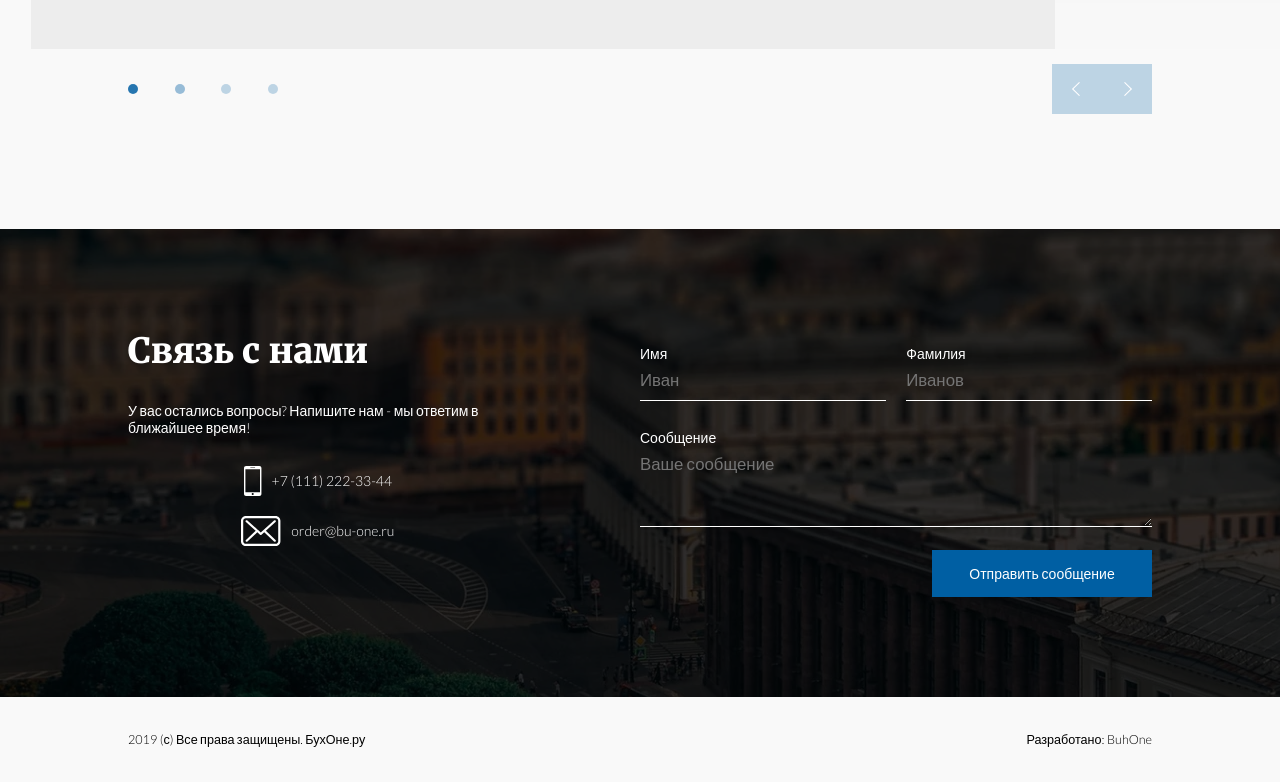
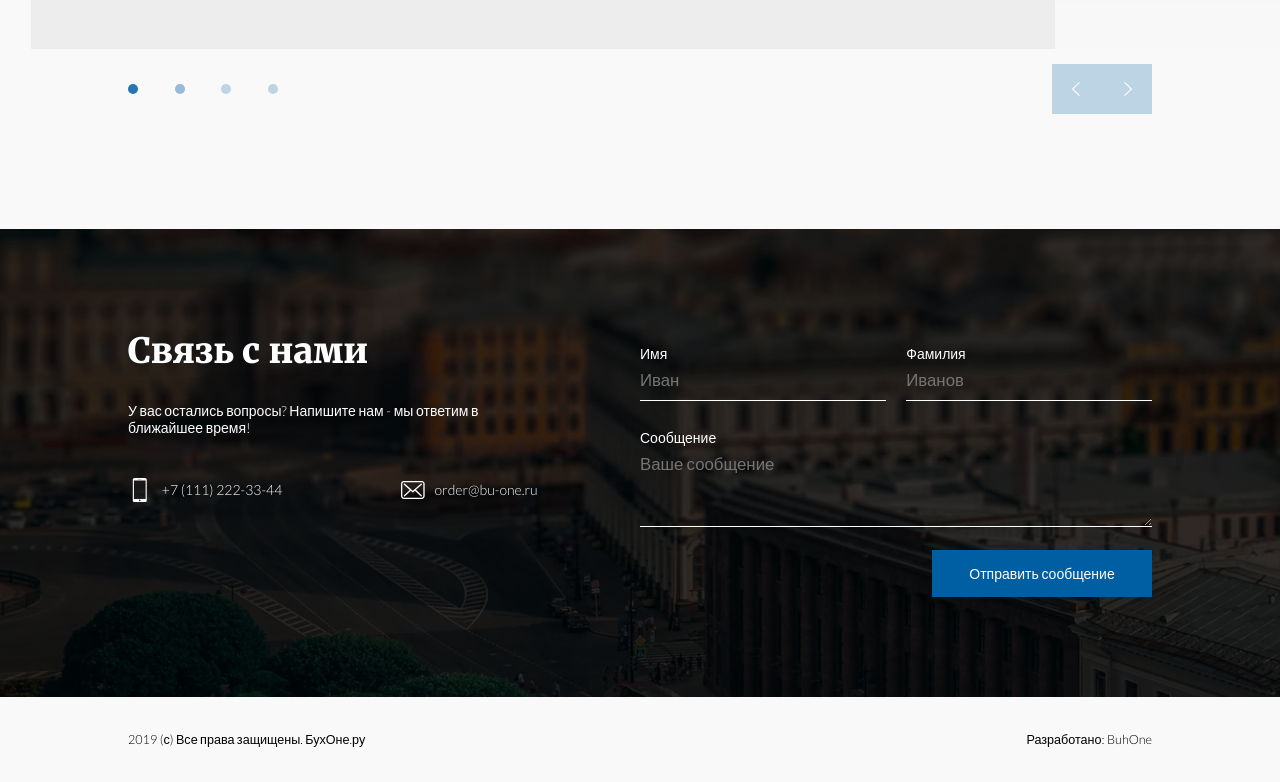
Before and after one commit to B100D3d/it-group-test, a React (Create React App) app: page / in a window 1280 px wide. Shown: the part 4142-4924 px from the top of the page. Built offline with nearby package versions, Linux system fonts and the light colour scheme.

Commit message:
fix: footer styles

```diff
--- a/src/components/ContactsBlock/contacts-block.module.sass
+++ b/src/components/ContactsBlock/contacts-block.module.sass
@@ -42,14 +42,17 @@
         width: 100%
         display: flex
         margin-top: 3rem
+        justify-content: space-between
 
         span
           display: flex
           align-items: center
-          margin-right: 30px
           font-weight: 300
           font-size: 1rem
+
           img
+            width: 1.7rem
+            height: 1.7rem
             margin-right: 10px
 
     .feedback
@@ -87,7 +90,7 @@
         margin: 0
         width: 40%
 
-        @media (max-width: $screen-ddc)
+        @media (max-width: 970px)
           > div
             margin-top: 30px
             flex-direction: column
```
